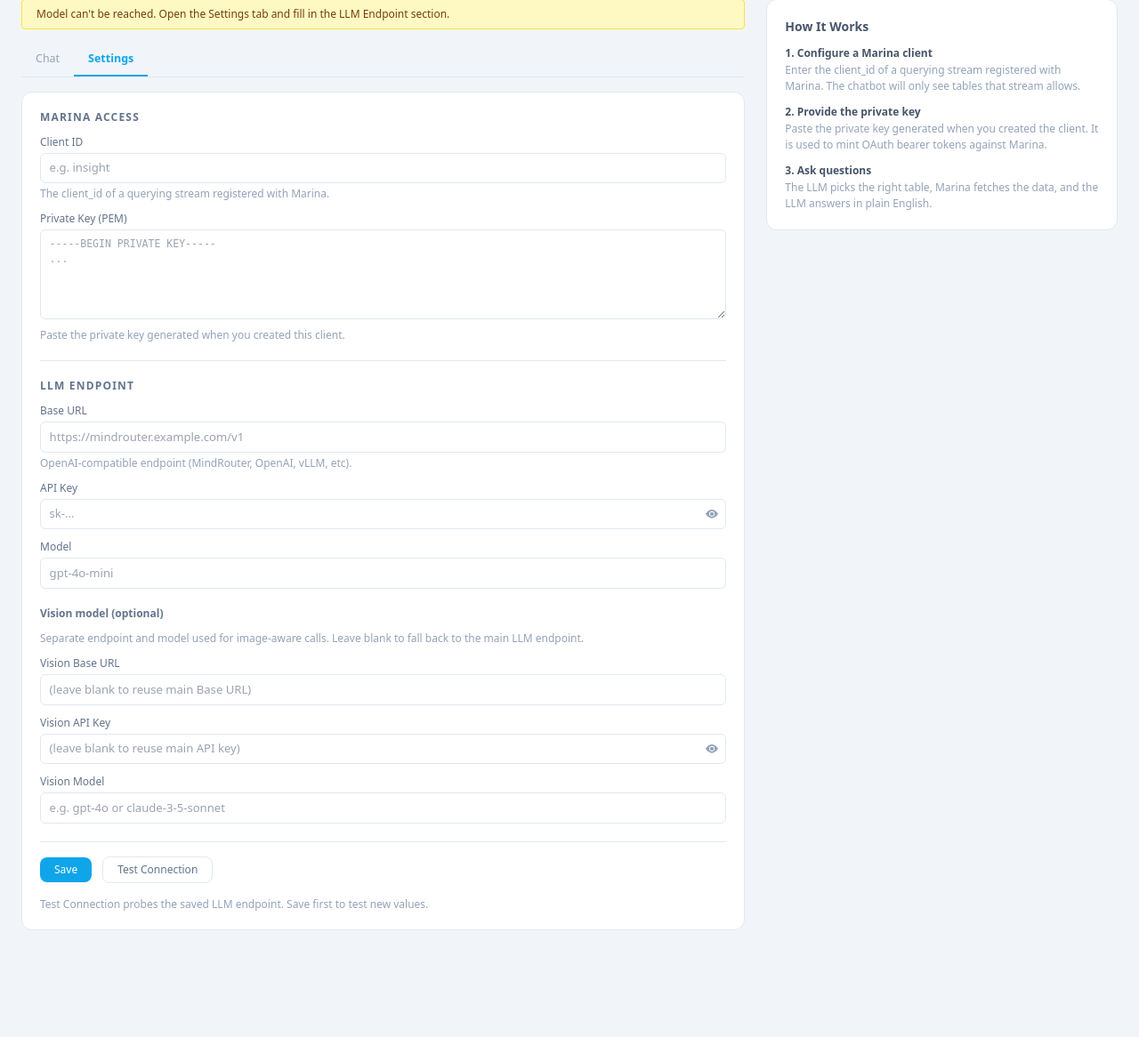
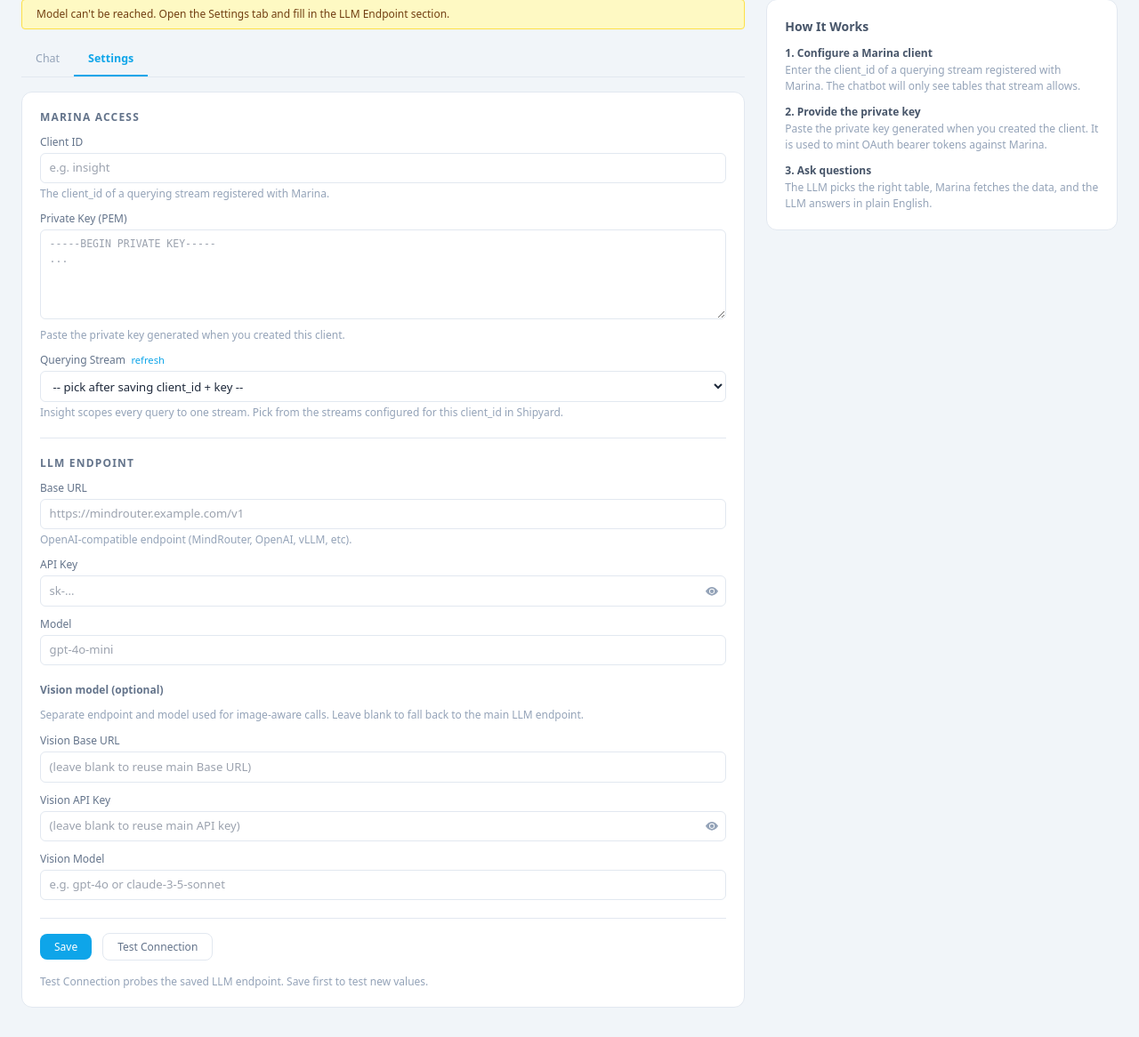
Before and after one commit to AI4RA/lakehouse-insight, a FastAPI app: page / in a window 1280 px wide. Shown: the part 70-1236 px from the top of the page at 89% size. Run offline with FastAPI, Linux system fonts and the light colour scheme; some libraries are stand-ins or nearby versions.

Commit message:
Insight: scope every Marina call to a chosen stream
Marina is now per-stream (Marina PR feature/per-stream-permissions).
Insight needs to declare which stream it's acting against.

- credentials.py: third field, stream_name. read() returns
  (client_id, private_key, stream_name).
- marina_client.py: every helper takes stream_name and either passes
  it in the request body (/query) or as a query param (/query/schema,
  /files, /files/catalog).
- routes.py: /streams proxy that hits Marina's new GET /streams so
  the settings UI can populate a dropdown. /chat, /tables, /preview,
  and /config thread stream_name through.
- insight.html: stream-name <select> below the private-key textarea.
  loadStreams() populates from Marina /streams.

Co-Authored-By: Claude Opus 4.7 (1M context) <noreply@anthropic.com>

```diff
--- a/insight/credentials.py
+++ b/insight/credentials.py
@@ -9,21 +9,26 @@ CREDENTIALS_FILE = os.environ.get(
 )
 
 
-def read() -> tuple[str, str]:
-    """Return (client_id, private_key_pem). Either may be empty if not configured."""
+def read() -> tuple[str, str, str]:
+    """Return (client_id, private_key_pem, stream_name). Any may be empty if not configured."""
     try:
         data = json.loads(Path(CREDENTIALS_FILE).read_text())
-        return data.get("client_id", ""), data.get("private_key", "")
+        return (
+            data.get("client_id", ""),
+            data.get("private_key", ""),
+            data.get("stream_name", ""),
+        )
     except Exception:
-        return "", ""
+        return "", "", ""
 
 
-def write(client_id: str, private_key_pem: str) -> None:
+def write(client_id: str, private_key_pem: str, stream_name: str = "") -> None:
     """Persist credentials to disk with mode 0600."""
     path = Path(CREDENTIALS_FILE)
     path.parent.mkdir(parents=True, exist_ok=True)
     path.write_text(json.dumps({
         "client_id": client_id,
         "private_key": private_key_pem,
+        "stream_name": stream_name,
     }))
     path.chmod(0o600)
--- a/insight/routes.py
+++ b/insight/routes.py
@@ -31,9 +31,9 @@ def register(app: FastAPI, templates: Jinja2Templates) -> None:
 
     @app.get("/", response_class=HTMLResponse, summary="Insight: AI-powered data exploration")
     async def insight_page(request: Request):
-        saved_client_id, saved_key = _credentials.read()
+        saved_client_id, saved_key, saved_stream = _credentials.read()
         llm_cfg = _llm_config.read()
-        marina_configured = bool(saved_client_id and saved_key)
+        marina_configured = bool(saved_client_id and saved_key and saved_stream)
         llm_configured = bool(
             llm_cfg.get("base_url", "").strip() and llm_cfg.get("model", "").strip()
         )
@@ -42,7 +42,7 @@ def register(app: FastAPI, templates: Jinja2Templates) -> None:
             "insight.html",
             {
                 "saved_client_id": saved_client_id,
-                # Marina credentials are set; LLM may or may not be.
+                "saved_stream": saved_stream,
                 "is_configured": marina_configured,
                 "llm_configured": llm_configured,
                 "llm_base_url": llm_cfg.get("base_url", ""),
@@ -63,8 +63,6 @@ def register(app: FastAPI, templates: Jinja2Templates) -> None:
         vision_api_key: str = Form(""),
         vision_model: str = Form(""),
     ):
-        # Empty field = keep the existing value. Lets the user update one
-        # field at a time without retyping the others.
         existing = _llm_config.read()
         merged_base = base_url.strip() or existing.get("base_url", "")
         merged_key = api_key.strip() or existing.get("api_key", "")
@@ -83,40 +81,51 @@ def register(app: FastAPI, templates: Jinja2Templates) -> None:
         ok, message = _llm.test_connection()
         return JSONResponse({"ok": ok, "message": message})
 
-    @app.get("/tables", summary="List tables and files visible to the configured client")
-    async def insight_tables():
-        client_id, private_key_pem = _credentials.read()
+    @app.get("/streams", summary="List querying streams visible to the configured client")
+    async def insight_list_streams():
+        client_id, private_key_pem, _ = _credentials.read()
         if not client_id or not private_key_pem:
             return JSONResponse({"error": "Not configured."}, status_code=400)
         try:
             headers = _auth.auth_headers(client_id, private_key_pem)
-            schema_info = _marina.fetch_schema(headers).get("tables", [])
-            file_catalog = _marina.fetch_file_catalog(headers)
+            return JSONResponse(_marina.fetch_streams(headers))
+        except Exception as e:
+            return JSONResponse({"error": str(e)}, status_code=500)
+
+    @app.get("/tables", summary="List tables and files visible to the configured stream")
+    async def insight_tables():
+        client_id, private_key_pem, stream_name = _credentials.read()
+        if not client_id or not private_key_pem or not stream_name:
+            return JSONResponse({"error": "Not configured."}, status_code=400)
+        try:
+            headers = _auth.auth_headers(client_id, private_key_pem)
+            schema_info = _marina.fetch_schema(headers, stream_name).get("tables", [])
+            file_catalog = _marina.fetch_file_catalog(headers, stream_name)
             return JSONResponse({"tables": schema_info, "files": file_catalog})
         except Exception as e:
             return JSONResponse({"error": str(e)}, status_code=500)
 
-    @app.post("/config", summary="Save client_id and private key (partial)")
+    @app.post("/config", summary="Save client_id, private key, and stream (partial)")
     async def insight_config(
         client_id: str = Form(""),
         private_key: str = Form(""),
+        stream_name: str = Form(""),
     ):
-        # Empty field = keep the existing value. Lets the user update one
-        # field at a time without retyping the other.
-        existing_id, existing_key = _credentials.read()
+        existing_id, existing_key, existing_stream = _credentials.read()
         merged_id = client_id.strip() or existing_id
         merged_key = private_key.strip() or existing_key
-        _credentials.write(merged_id, merged_key)
+        merged_stream = stream_name.strip() or existing_stream
+        _credentials.write(merged_id, merged_key, merged_stream)
         return JSONResponse({"ok": True})
 
     @app.get("/preview/{file_hash}", summary="Proxy a file from Marina for preview rendering")
     async def insight_preview(file_hash: str):
-        client_id, private_key_pem = _credentials.read()
-        if not client_id or not private_key_pem:
+        client_id, private_key_pem, stream_name = _credentials.read()
+        if not client_id or not private_key_pem or not stream_name:
             return JSONResponse({"error": "Not configured."}, status_code=400)
         try:
             headers = _auth.auth_headers(client_id, private_key_pem)
-            content, content_type = _marina.fetch_file_raw(headers, file_hash)
+            content, content_type = _marina.fetch_file_raw(headers, stream_name, file_hash)
         except Exception as e:
             return JSONResponse({"error": str(e)}, status_code=502)
         return Response(content=content, media_type=content_type)
@@ -128,8 +137,8 @@ def register(app: FastAPI, templates: Jinja2Templates) -> None:
         files: str = Form(None),
         history: str = Form(None),
     ):
-        client_id, private_key_pem = _credentials.read()
-        if not client_id or not private_key_pem:
+        client_id, private_key_pem, stream_name = _credentials.read()
+        if not client_id or not private_key_pem or not stream_name:
             logger.warning("insight/chat 400: insight credentials not configured")
             return JSONResponse({"error": "Insight not configured."}, status_code=400)
         if not _llm.is_configured():
@@ -147,15 +156,12 @@ def register(app: FastAPI, templates: Jinja2Templates) -> None:
             return JSONResponse({"error": f"Marina auth failed: {e}"}, status_code=502)
 
         return StreamingResponse(
-            _stream(question, headers, cached_schema, cached_file_catalog, conversation_history),
+            _stream(question, headers, stream_name,
+                    cached_schema, cached_file_catalog, conversation_history),
             media_type="text/event-stream",
             headers={"Cache-Control": "no-cache", "Connection": "keep-alive", "X-Accel-Buffering": "no"},
         )
 
-
-# ---------------------------------------------------------------------------
-# Helpers
-# ---------------------------------------------------------------------------
 
 def _sse(event_type: str, **kwargs) -> str:
     return f"data: {json.dumps({'type': event_type, **kwargs})}\n\n"
@@ -186,33 +192,34 @@ def _parse_history(raw: str | None) -> list[dict]:
     ]
 
 
-async def _stream(question, headers, cached_schema, cached_file_catalog, history):
+async def _stream(question, headers, stream_name,
+                   cached_schema, cached_file_catalog, history):
     if cached_schema is not None:
         schema_info = cached_schema
     else:
         yield _sse("status", text="Loading schema...")
         try:
-            schema_info = _marina.fetch_schema(headers).get("tables", [])
+            schema_info = _marina.fetch_schema(headers, stream_name).get("tables", [])
         except Exception as e:
             yield _sse("error", text=str(e))
             return
         if not schema_info:
-            yield _sse("error", text="No tables configured. Edit the insight querying stream to add allowed tables.")
+            yield _sse("error", text=f"No tables configured on stream '{stream_name}'.")
             return
 
     if cached_file_catalog:
         file_catalog = cached_file_catalog
     else:
-        file_catalog = _marina.fetch_file_catalog(headers)
+        file_catalog = _marina.fetch_file_catalog(headers, stream_name)
 
     async def dispatch_query(table, filters, limit, offset=None, group_by=None, aggregate=None):
         return await _marina.query(
-            headers, table, filters, limit,
+            headers, stream_name, table, filters, limit,
             offset=offset, group_by=group_by, aggregate=aggregate,
         )
 
     async def dispatch_file(file_hash):
-        return await _marina.fetch_file_text(headers, file_hash)
+        return await _marina.fetch_file_text(headers, stream_name, file_hash)
 
     try:
         agent_iter = _llm.insight_agent(
--- a/insight/templates/insight.html
+++ b/insight/templates/insight.html
@@ -83,6 +83,21 @@
                 style="width:100%;font-size:0.72rem;font-family:monospace;padding:0.4rem 0.6rem;border:1px solid var(--border);border-radius:0.375rem;resize:vertical">{% if is_configured %}••••••••••••••••••••••••••••••••••••••••{% endif %}</textarea>
               <div class="text-xs text-slate-400 mt-1">
                 {% if is_configured %}A key is already saved. Click to replace, or leave the dots and save to keep it.{% else %}Paste the private key generated when you created this client.{% endif %}
+              </div>
+            </div>
+            <div>
+              <label class="text-xs text-slate-500 font-medium block mb-1" style="display:flex;align-items:center;gap:0.4rem">
+                Querying Stream
+                <button type="button" onclick="loadStreams()" class="text-xs"
+                  style="background:none;border:none;color:var(--accent);cursor:pointer;font-size:0.7rem">refresh</button>
+              </label>
+              <select id="config-stream-name"
+                style="width:100%;font-size:0.82rem;padding:0.4rem 0.6rem;border:1px solid var(--border);border-radius:0.375rem">
+                {% if saved_stream %}<option value="{{ saved_stream }}" selected>{{ saved_stream }} (saved)</option>{% endif %}
+                <option value="">-- pick after saving client_id + key --</option>
+              </select>
+              <div class="text-xs text-slate-400 mt-1">
+                Insight scopes every query to one stream. Pick from the streams configured for this client_id in Shipyard.
               </div>
             </div>
           </div>
@@ -668,6 +683,32 @@ function clearMaskedKey(el) {
   }
 }
 
+async function loadStreams() {
+  var sel = document.getElementById('config-stream-name');
+  if (!sel) return;
+  var prior = sel.value || '';
+  sel.innerHTML = '<option value="">loading...</option>';
+  try {
+    var r = await fetch('./streams');
+    var data = await r.json();
+    if (!r.ok) {
+      sel.innerHTML = '<option value="">' + (data.error || 'failed') + '</option>';
+      return;
+    }
+    var streams = (data.querying || []).map(function(s) { return s.stream_name; });
+    if (!streams.length) {
+      sel.innerHTML = '<option value="">(no querying streams)</option>';
+      return;
+    }
+    sel.innerHTML = '<option value="">-- choose --</option>'
+      + streams.map(function(s) {
+          return '<option value="' + s + '"' + (s === prior ? ' selected' : '') + '>' + s + '</option>';
+        }).join('');
+  } catch (e) {
+    sel.innerHTML = '<option value="">' + e + '</option>';
+  }
+}
+
 function saveAllSettings() {
   function val(id) { return (document.getElementById(id) || {}).value || ''; }
   function valUnlessMasked(id) {
@@ -684,6 +725,7 @@ function saveAllSettings() {
   var fdConfig = new FormData();
   fdConfig.append('client_id', val('config-client-id'));
   fdConfig.append('private_key', valUnlessMasked('config-private-key'));
+  fdConfig.append('stream_name', val('config-stream-name'));
 
   var fdLlm = new FormData();
   fdLlm.append('base_url', val('llm-base-url'));
```
Also changed, not shown: insight/marina_client.py (+44 -14 lines).
